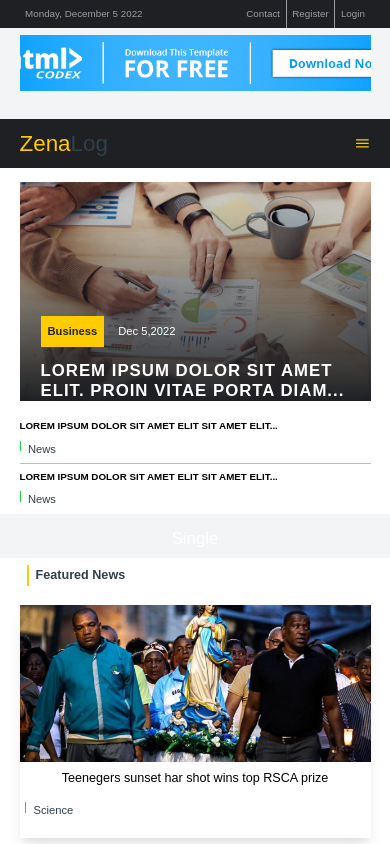
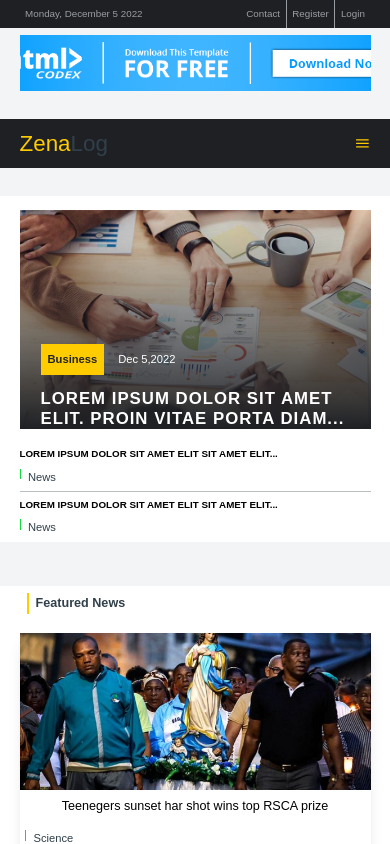
Before and after one commit to Sagni-prog/News-website, a React (Create React App) app: page / in a window 390 px wide. Shown: the top 844 px of the page. Built offline with nearby package versions, Linux system fonts and the light colour scheme.

Commit message:
responsive/...

```diff
--- a/src/components/menu/Menu.js
+++ b/src/components/menu/Menu.js
@@ -7,18 +7,31 @@ const Menu = () => {
 
   const {state,dispatch} = useContext(NavContext)
   return (
-    <div  className={`${state.show ? 'show border-top': 'hide'} bg-gray`}>
+    <div  className={`${state.show ? 'show border-top': 'hide'} bg-gray mt-4`}>
        <div className='flex flex-col align-center justfy-center gap-2'>
+          <div className='nav-link mt-2'>
               <Link className='link font-24 font-montserrat color-white pb-8' to = '/post'>Single</Link>
+          </div>
+          <div className='nav-link'>
               <Link className='link font-24 font-montserrat color-white pb-8' to = '/post'>Single</Link>
+          </div>
+          <div className='nav-link'>
               <Link className='link font-24 font-montserrat color-white pb-8' to = '/post'>Single</Link>
+          </div>
+          <div className='nav-link'>
               <Link className='link font-24 font-montserrat color-white pb-8' to = '/post'>Single</Link>
+          </div>
+          <div className='nav-link'>
               <Link className='link font-24 font-montserrat color-white pb-8' to = '/post'>Single</Link>
+          </div>
+          <div className='nav-link'>
               <Link className='link font-24 font-montserrat color-white pb-8' to = '/post'>Single</Link>
+          </div>
+          <div className='nav-link'>
               <Link className='link font-24 font-montserrat color-white pb-8' to = '/post'>Single</Link>
-           <Link className='link font-24 font-montserrat color-white pb-8' to = '/post'>Single</Link>
-           <Link className='link font-24 font-montserrat color-white pb-8' to = '/post'>Single</Link>
-           <Link className='link font-24 font-montserrat color-white pb-8' to = '/post'>Single</Link>
+          </div>
+
+
        </div>
     </div>
   )
```
Lines whose indentation alone changed are shown as unchanged.
